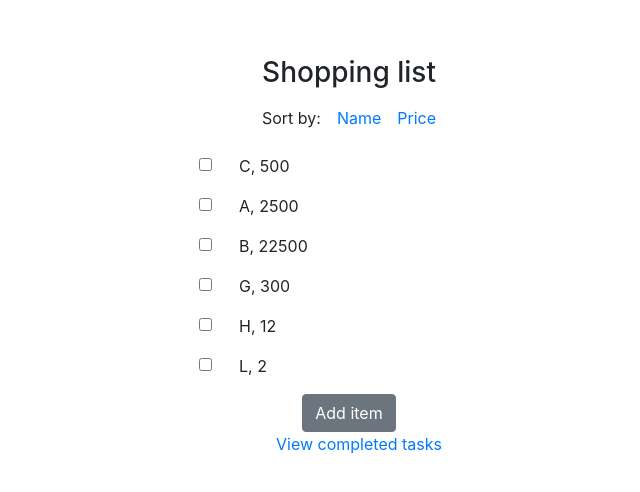
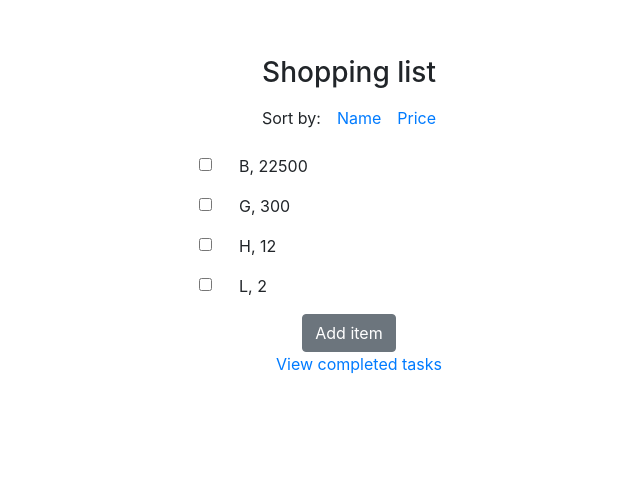
Before and after one commit to DizdarArmin/shopping-list, a React (Create React App) app: page / in a window 1280 px wide. Shown: the part 144-636 px from the top of the page, without its empty margins (291-931 px from the left). Built offline with nearby package versions, Linux system fonts and the light colour scheme.

Commit message:
Working on function that should change value of isFinished for specific task

```diff
--- a/src/App.js
+++ b/src/App.js
@@ -5,20 +5,23 @@ import Filters from './components/Filters';
 import {useState} from 'react';
 
 function App() {
-  const [filter,setFilter] = useState('')
+  const [showCompleted, setShowCompleted] = useState(false);
+  const [toggle, setToggle] = useState(true);
+  const [toggleText, setToggleText] = useState("View completed tasks");
 
   const [byPrice, setByPrice] = useState(false);
   const [byName, setByName] = useState(false);
 
   const [list, setList] = useState([
-    {key:Math.random() ,name: "C", price: 500},
-    {key:Math.random(), name: "A", price: 2500},
-    {key:Math.random(), name: "B", price: 22500},
-    {key:Math.random() ,name: "G", price: 300},
-    {key:Math.random(), name: "H", price: 12},
-    {key:Math.random(), name: "L", price: 2},
+      {key:Math.random(), isFinished: true ,name: "C", price: 500},
+      {key:Math.random(), isFinished: true, name: "A", price: 2500},
+      {key:Math.random(), isFinished: false, name: "B", price: 22500},
+      {key:Math.random(), isFinished: false ,name: "G", price: 300},
+      {key:Math.random(), isFinished: false, name: "H", price: 12},
+      {key:Math.random(), isFinished: false, name: "L", price: 2},
     ]
   )
+
 
 const sortByName = (e) => {
   e.preventDefault();
@@ -56,9 +59,45 @@ const sortByPrice = (e) => {
   setList(sorted);
 }
 
-const listItems = list.map((item) =>(
-  <Task key={item.key} isFinished={item.isFinished} name={item.name} price={item.price}></Task>
+
+const notCompleted = list.filter(item => item.isFinished === false).map((item) =>(
+  <Task key={item.key}
+        changed={setToCompleted}
+        state={item.isFinished}
+        name={item.name}
+        price={item.price}></Task>
 ))
+
+const completed = list.filter(item => item.isFinished === true).map((item) =>(
+  <Task key={item.key}
+        state={item.isFinished}
+        name={item.name}
+        price={item.price}></Task>
+))
+
+function setToCompleted(){
+  setList({
+    list:{
+      ...list,
+
+      item: true
+    }
+  })
+}
+
+function change(e){
+  e.preventDefault();
+  if (toggle){
+    setToggleText("View unfinished tasks");
+  }
+  else {
+    setToggleText("View completed tasks");
+
+  }
+  setShowCompleted(!showCompleted);
+  setToggle(!toggle);
+
+}
 
   return (
 
@@ -67,9 +106,12 @@ const listItems = list.map((item) =>(
       <header className="App-header">
       <Filters price ={sortByPrice} name={sortByName}/>
 
-        {listItems}
+        {showCompleted && completed}
+        {!showCompleted && notCompleted}
+
         <button className="add btn btn-secondary">Add item</button>
-        <a className="form-check" href="/">View completed tasks</a>
+        <a className="form-check" onClick={change} href="/">{toggleText}</a>
+
       </header>
     </div>
   );
--- a/src/components/Task.js
+++ b/src/components/Task.js
@@ -7,6 +7,8 @@ export default function Task(props){
         <div className="task form-check d-inline-flex justify-content-between">
         <input  className="form-check-input"
                 type="checkbox"
+                checked={props.state}
+                onClick={props.changed}
                 ></input>
         <p className="form-check">{props.name}, {props.price}</p>
         {/* <i  className="form-check" style={{fontSize:"2.2em"}} class="fas fa-image"></i> */}
```
Lines whose indentation alone changed are shown as unchanged.
